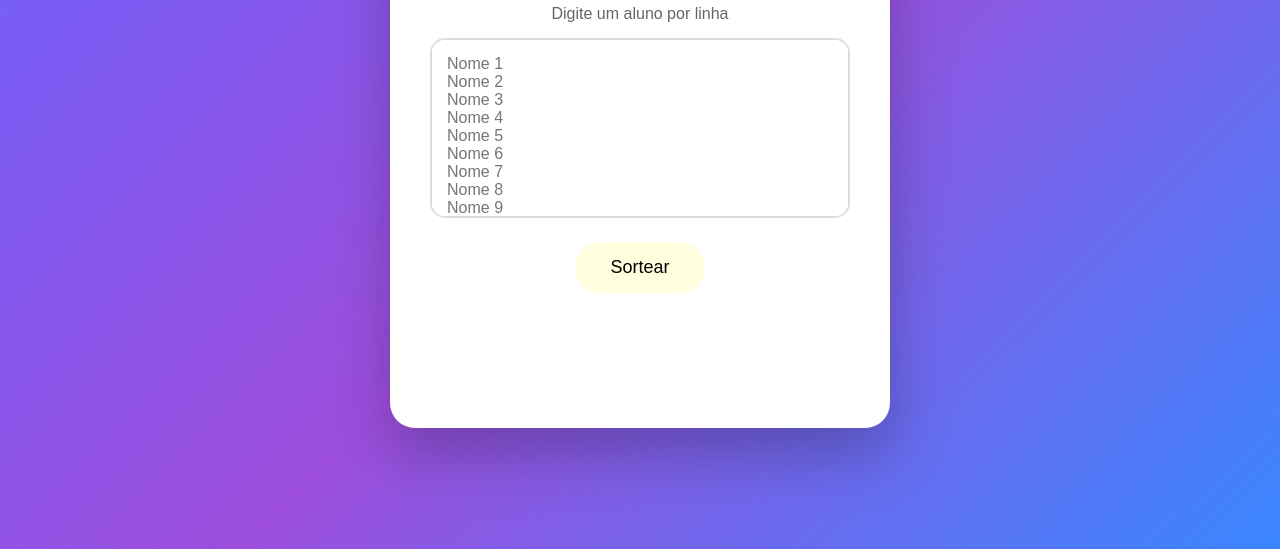
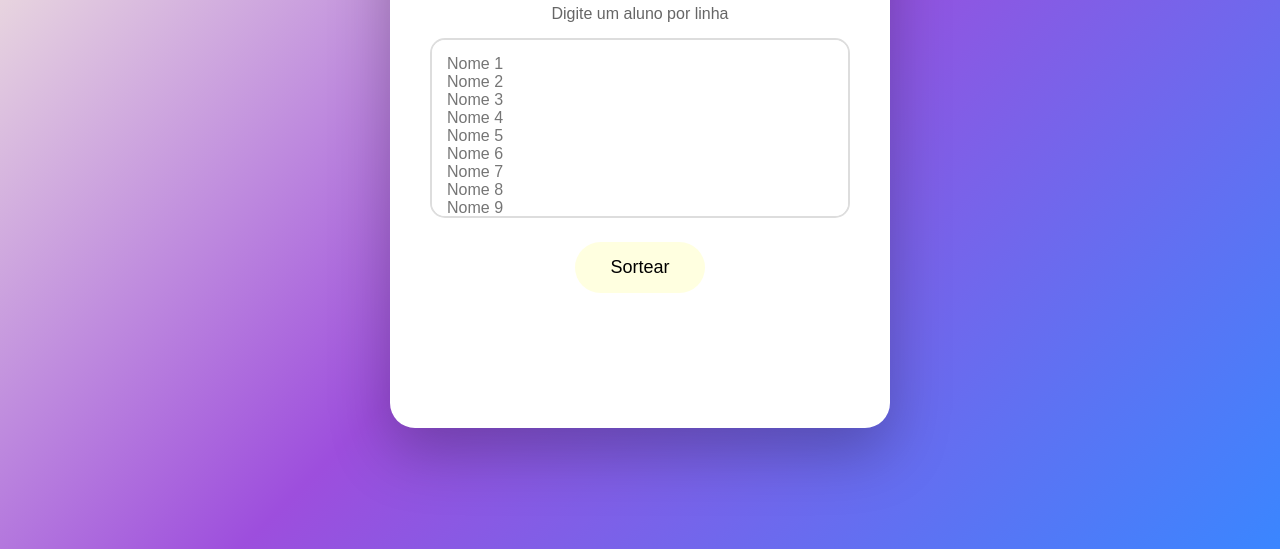
Before and after one commit to HeloiseCastro/notion, a plain HTML site: page ajudante_do_dia_sorteador.html in a window 1280 px wide. Shown: the part 251-800 px from the top of the page. Drawn offline with Linux system fonts and the light colour scheme.

Commit message:
Atualizar o ajudante_do_dia_sorteador.html

```diff
--- a/ajudante_do_dia_sorteador.html
+++ b/ajudante_do_dia_sorteador.html
@@ -20,7 +20,7 @@ body{
 
 height:100vh;
 
-background:linear-gradient(135deg,#6C63FF,#9D4EDD,#3A86FF);
+background:linear-gradient(135deg,#FFFFE0,#9D4EDD,#3A86FF);
 
 display:flex;
 
```
